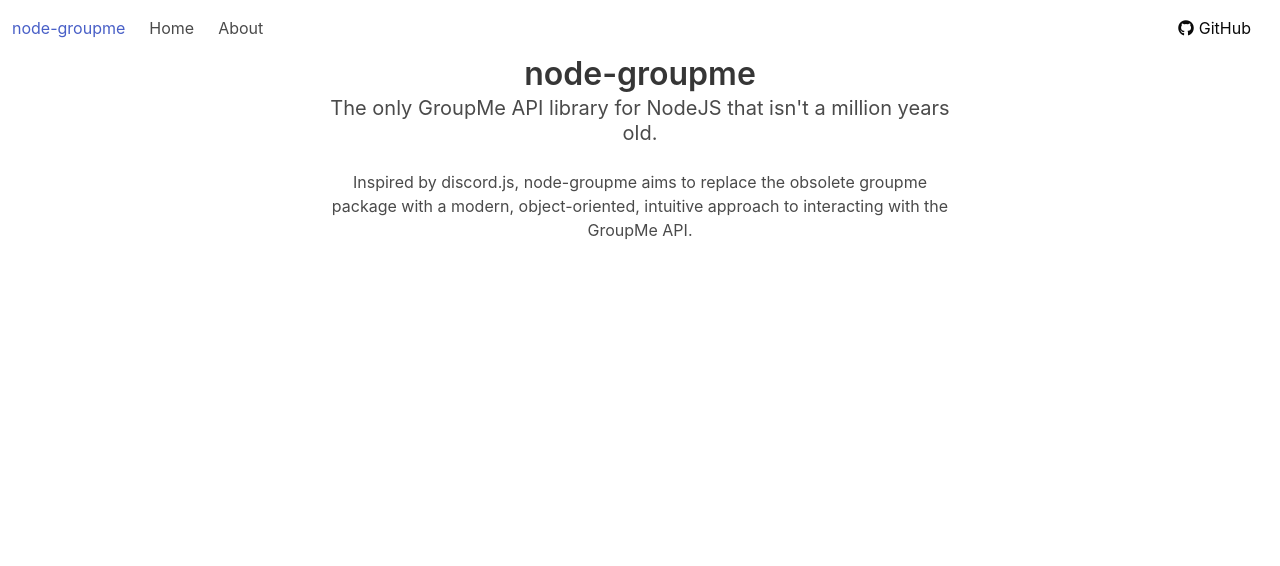
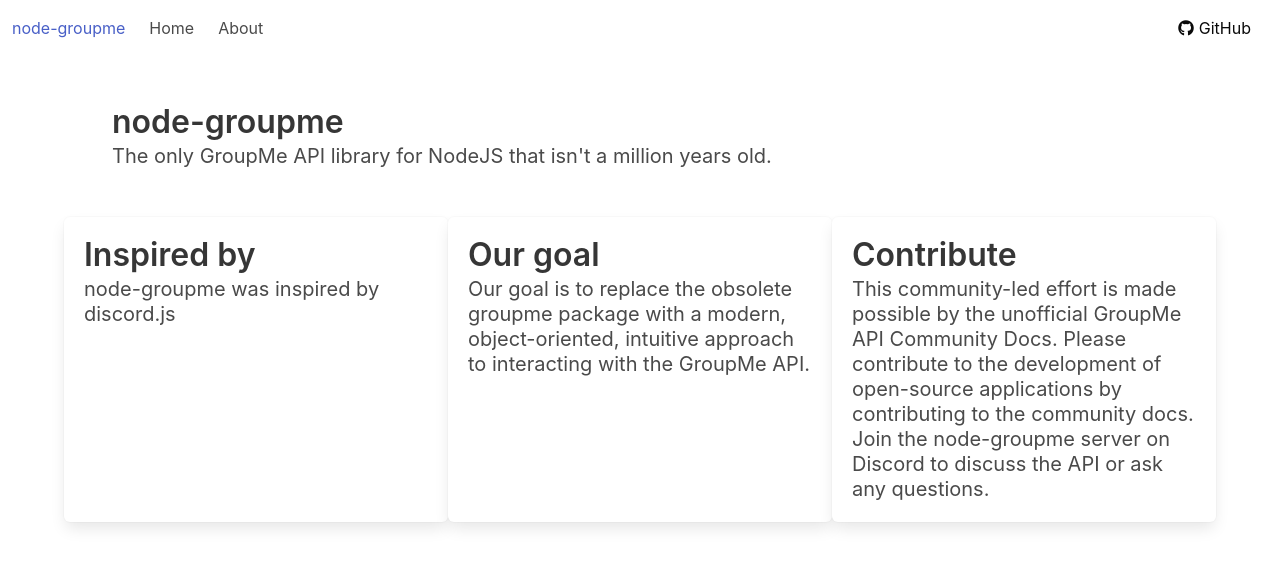
Before and after one commit to groupme-js/newdocs, a Next.js app: page / in a window 1280 px wide. Shown: the top 566 px of the page. Built offline with nearby package versions, Linux system fonts and the light colour scheme.

Commit message:
add some boxes

```diff
--- a/pages/index.js
+++ b/pages/index.js
@@ -7,15 +7,26 @@
                 <title>Home | node-groupme</title>
             </Head>
 
-            <div className="columns is-mobile is-centered">
-                <div className="column is-half">
-                    <p className="text-center title">node-groupme</p>
-                    <p className="text-center subtitle">The only GroupMe API library for NodeJS that isn&apos;t a million years old.</p>
-                </div>
-            </div>
-            <div className="columns is-mobile is-centered">
-                <div className="column is-half">
-                    <p className="text-center">Inspired by discord.js, node-groupme aims to replace the obsolete groupme package with a modern, object-oriented, intuitive approach to interacting with the GroupMe API.</p>
+            <div className="container">
+                <section className="section">
+                    <h1 className="title">node-groupme</h1>
+                    <h2 className="subtitle">The only GroupMe API library for NodeJS that isn&apos;t a million years old.</h2>
+                </section>
+                <div className="tile is-ancestor">
+                    <div className="tile is-parent">
+                        <div className="tile is-child box mx-2">
+                            <p className="title">Inspired by</p>
+                            <p className="subtitle">node-groupme was inspired by discord.js</p>
+                        </div>
+                        <div className="tile is-child box mx-2">
+                            <p className="title">Our goal</p>
+                            <p className="subtitle">Our goal is to replace the obsolete groupme package with a modern, object-oriented, intuitive approach to interacting with the GroupMe API.</p>
+                        </div>
+                        <div className="tile is-child box mx-2">
+                            <p className="title">Contribute</p>
+                            <p className="subtitle">This community-led effort is made possible by the unofficial GroupMe API Community Docs. Please contribute to the development of open-source applications by contributing to the community docs. Join the node-groupme server on Discord to discuss the API or ask any questions.</p>
+                        </div>
+                    </div>
                 </div>
             </div>
         </div>
```
